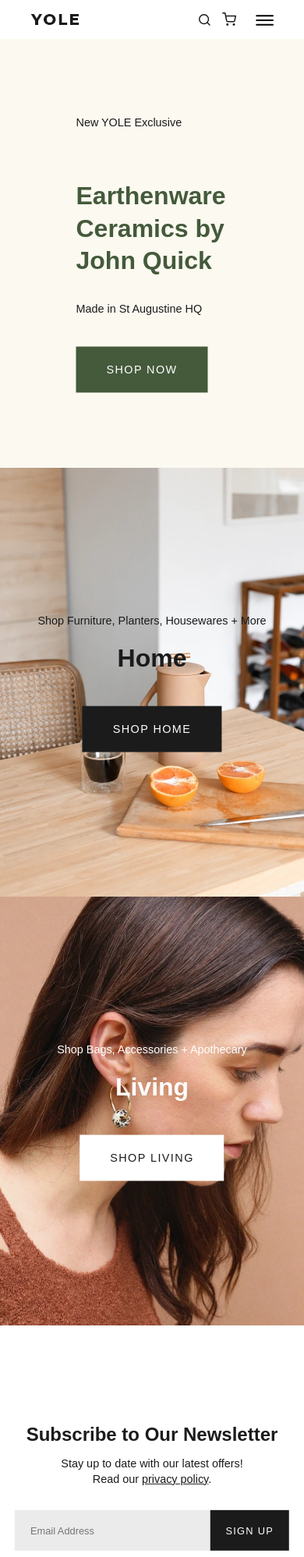
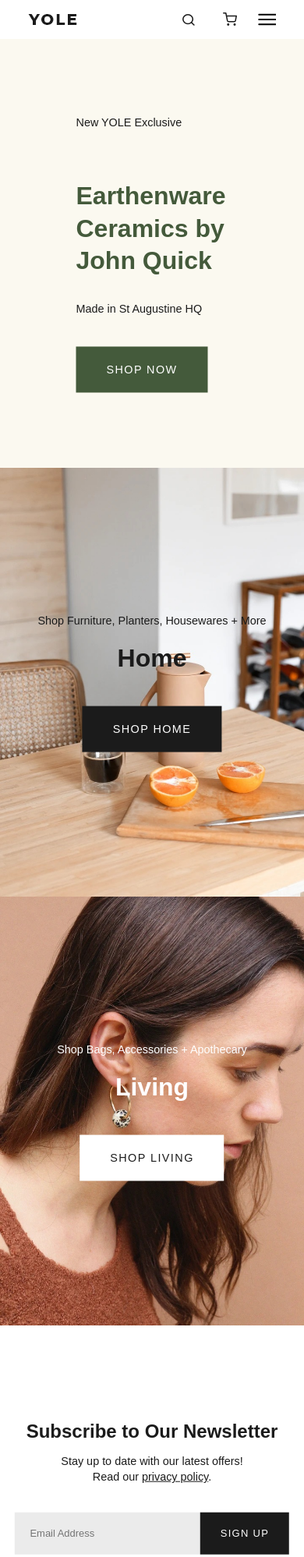
Before and after one commit to nithipramesti/YOLE-Design, a plain HTML site: page index.html in a window 390 px wide. Shown: the top 1997 px of the page at 78% size. Drawn offline with Linux system fonts and the light colour scheme.

Commit message:
sass responsive width XL, XXL

```diff
--- a/style/style.scss
+++ b/style/style.scss
@@ -2,10 +2,10 @@
 ====================================*/
 $min-width-S: '(min-width: 500px)';
 $min-width-M: '(min-width: 700px)';
-$min-width-L: '(min-width: 1024px)';
-$min-width-XL: '(min-width: 1920px)';
-$min-width-XXL: '(min-width: 2560px)';
-$font-size-base: 0.9em;
+$min-width-L: '(min-width: 1020px)';
+$min-width-XL: '(min-width: 1900px)';
+$min-width-XXL: '(min-width: 2500px)';
+$font-size-base: 0.9rem;
 $line-height-base: 1.4;
 $color-base: rgb(27, 27, 27);
 $color-green-dark: rgb(68, 90, 59);
@@ -39,6 +39,14 @@ body{
     @media #{$min-width-L} {
         font-size: $font-size-base*1.1;
     }
+
+    @media #{$min-width-XL} {
+        font-size: $font-size-base*1.4;
+    }
+
+    @media #{$min-width-XXL} {
+        font-size: $font-size-base*1.7;
+    }
 }
 
 
@@ -51,11 +59,22 @@ body{
     font-size: 0.9rem;
     font-weight: 500;
     letter-spacing: 0.1em;
+    white-space: nowrap;
     margin-top: 2.7em;
     padding: 1.35em 2.7em;
 
     @media #{$min-width-M} {
         padding: 1.5em 3em;
+    }
+
+    @media #{$min-width-XL} {
+        font-size: 1rem;
+        letter-spacing: 0.2em;
+    }
+
+    @media #{$min-width-XL} {
+        padding: 1.8em 3.6em;
+        margin-top: 3.3em;
     }
 }
 
@@ -83,6 +102,10 @@ h2{
     @media #{$min-width-L} {
         width: 70%;
     }
+
+    @media #{$min-width-XL} {
+        width: 55%;
+    }
 }
 
 .email{
@@ -92,22 +115,33 @@ h2{
     background-color: rgb(235, 235, 235);
     border: 0;
     border-radius: 0;
-    padding-left: 20px;
+    padding-left: 1.5em;
     font-family: inherit;
-    font-size: 0.8rem;
+    font-size: 0.9em;
+
+    @media #{$min-width-XL} {
+        font-size: 1em;
+    }
 }
 
 .submit{
     display: block;
     font-family: inherit;
-    font-size: 0.8rem;
+    font-size: 0.9em;
     text-transform: uppercase;
     letter-spacing: 0.1em;
-    padding: 12px 20px;
+    padding: 0 2em;
+    white-space: nowrap;
     color: white;
     background-color: $color-base;
     border: none;
     height: 4.1em;
+
+    @media #{$min-width-XL} {
+        font-size: 1em;
+        padding: 0 2.7em;
+        letter-spacing: 0.2em;
+    }
 }
 
 
@@ -144,7 +178,7 @@ body{
     }
 
     @media #{$min-width-L} {
-        grid-template-rows: 50px 700px 700px 450px 400px 400px 800px;
+        grid-template-rows: 3vw 50vw 50vw 30vw 25vw 25vw 60vw;
 
         .grid-2{
             grid-column: span 2;
@@ -163,11 +197,7 @@ header{
     display: flex;
     justify-content: space-between;
     align-items: center;
-    padding: 0 2.7em;
-
-    @media #{$min-width-M} {
-        padding: 0 3em;
-    }
+    padding: 0 2.5em;
 
     .logo img{
         padding-top: 5px;
@@ -175,6 +205,7 @@ header{
 
     nav{
         display: flex;
+        align-items: center;
 
         ul{
             display: flex;
@@ -186,6 +217,7 @@ header{
             background-image: url(../img/icon-menu-nav.svg);
             background-size: cover;
             width: 1.6em;
+            height: 1.6em;
             cursor: pointer;
             z-index: 300;
 
@@ -293,12 +325,24 @@ header{
     }
 
     .menu-icons{
-        margin-right: 10px;
+        margin-right: 0.9em;
+
+        @media #{$min-width-L} {
+            margin-right: 0;
+        }
+
+        li + li{
+            margin-left: 1.5em;
+        }
     }
 
     .menu-icons li{
         margin-left: 0;
-        margin-right: 15px;
+        margin-right: 1em;
+
+        @media #{$min-width-L} {
+            margin-right: 0;
+        }
     }
 
     .menu-icons img{
@@ -429,11 +473,15 @@ header{
 
     h2{
         font-size: 1.5rem;
+
+        @media #{$min-width-XL} {
+            font-size: 1.9rem;
+        }
     }
 
     p{
-        margin-top: 10px;
-        margin-bottom: 30px;
+        margin-top: 0.8em;
+        margin-bottom: 2.5em;
     }
 
     a{
@@ -450,9 +498,14 @@ header{
         text-align: center;
 
         h3{
-            font-size: 1.5rem;
+            font-size: 1.5em;
             line-height: 1.2;
             margin-bottom: 0.7em;
+
+            @media #{$min-width-XL} {
+                font-size: 1.8em;
+                line-height: 1.4;
+            }
         }
 
         a{
@@ -497,7 +550,7 @@ header{
         background-size: cover;
     }
 
-    &-2, &-4, &06, &-7{
+    &-2, &-4, &-6, &-7{
         display: none;
 
         @media #{$min-width-M} {
@@ -512,7 +565,11 @@ header{
 .footer{
     background-color: #B67A59;
     color: #ffffff;
-    font-size: 0.8rem;
+    font-size: 0.8em;
+
+    @media #{$min-width-XL} {
+        font-size: 0.9em;
+    }
 
     &-1{
         order: 2;
```
Also changed, not shown: style/style.css, 1 other file.
